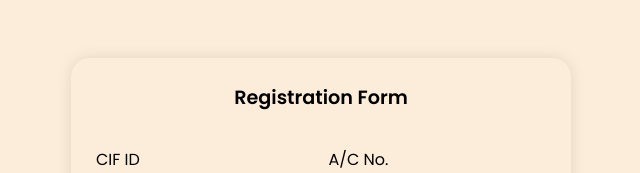
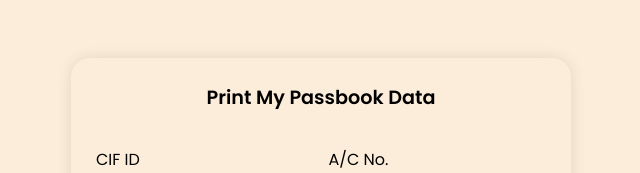
Before and after one commit to withaarzoo/PrintMyPassbook, a plain HTML site: page index.html in a window 1280 px wide. Shown: the top 173 px of the page, without its empty margins (319-959 px from the left). Drawn offline with nearby package versions, Linux system fonts and the light colour scheme.

Commit message:
Update index.html

```diff
--- a/index.html
+++ b/index.html
@@ -16,7 +16,7 @@
 <body>
 
     <section class="container">
-        <header>Registration Form</header>
+        <header>Print My Passbook Data</header>
         <form class="form" action="#">
             <!-- predefined inputs -->
             <div class="column">
```
